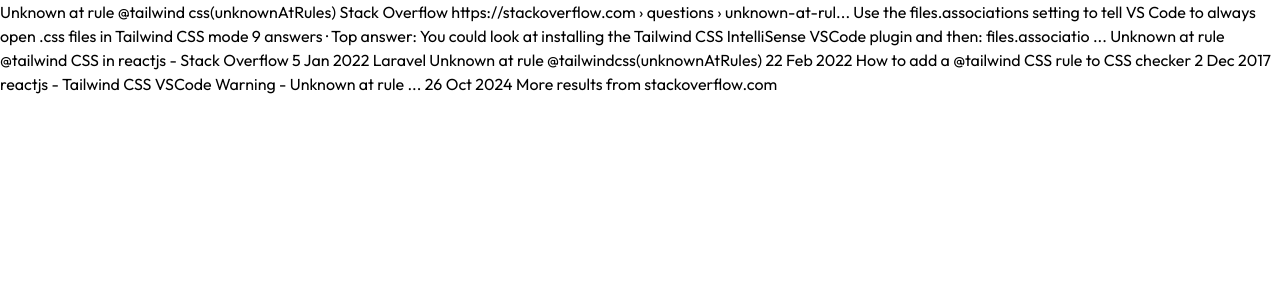
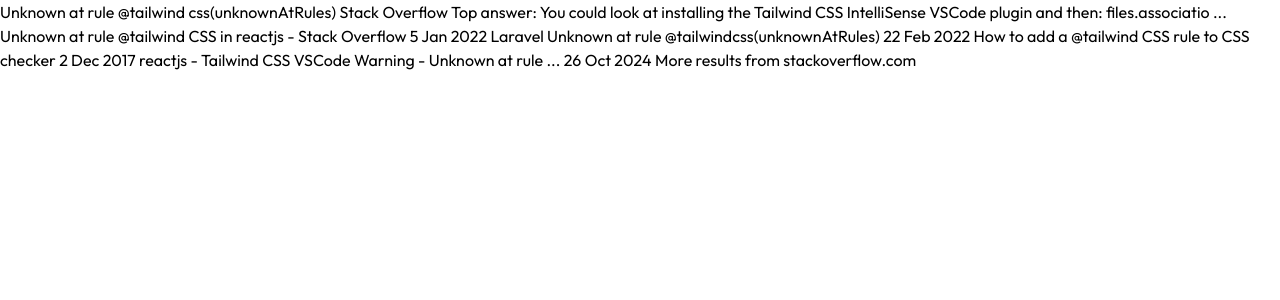
Before and after one commit to AnkitMalvi1/ByteLearn, a React (Vite) app in the folder client/: page / in a window 1280 px wide. Shown: the top 300 px of the page. Built offline with nearby package versions, Linux system fonts and the light colour scheme.

Commit message:
remove unnecessary comments and links related to Tailwind CSS from App.jsx

```diff
--- a/client/src/App.jsx
+++ b/client/src/App.jsx
@@ -2,14 +2,7 @@ const App = () => {
   return (
     <div>
       Unknown at rule @tailwind css(unknownAtRules)
-
       Stack Overflow
-      https://stackoverflow.com › questions › unknown-at-rul...
-      Use the files.associations setting to tell VS Code to always open .css files in Tailwind CSS mode
-      9 answers
-
-      ·
-
       Top answer:
       You could look at installing the Tailwind CSS IntelliSense VSCode plugin and then: files.associatio ...
       Unknown at rule @tailwind CSS in reactjs - Stack Overflow
```
